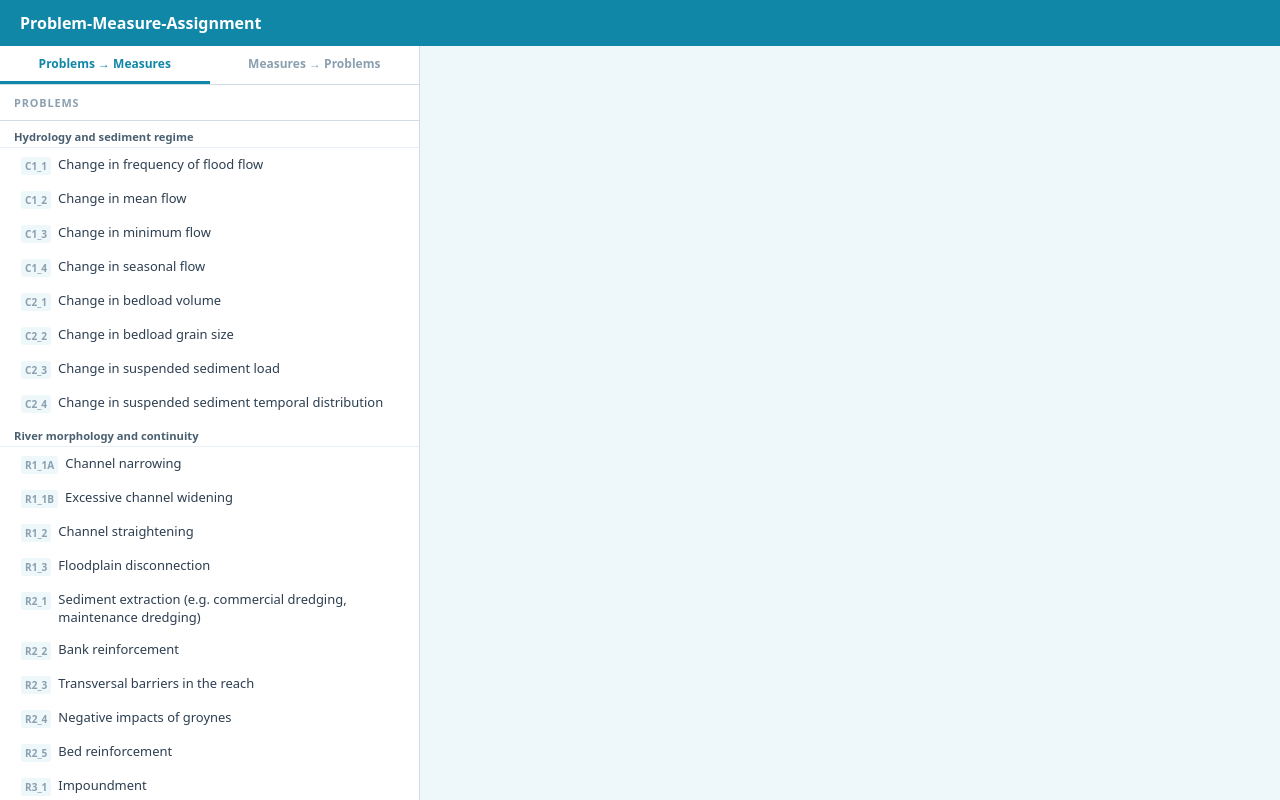
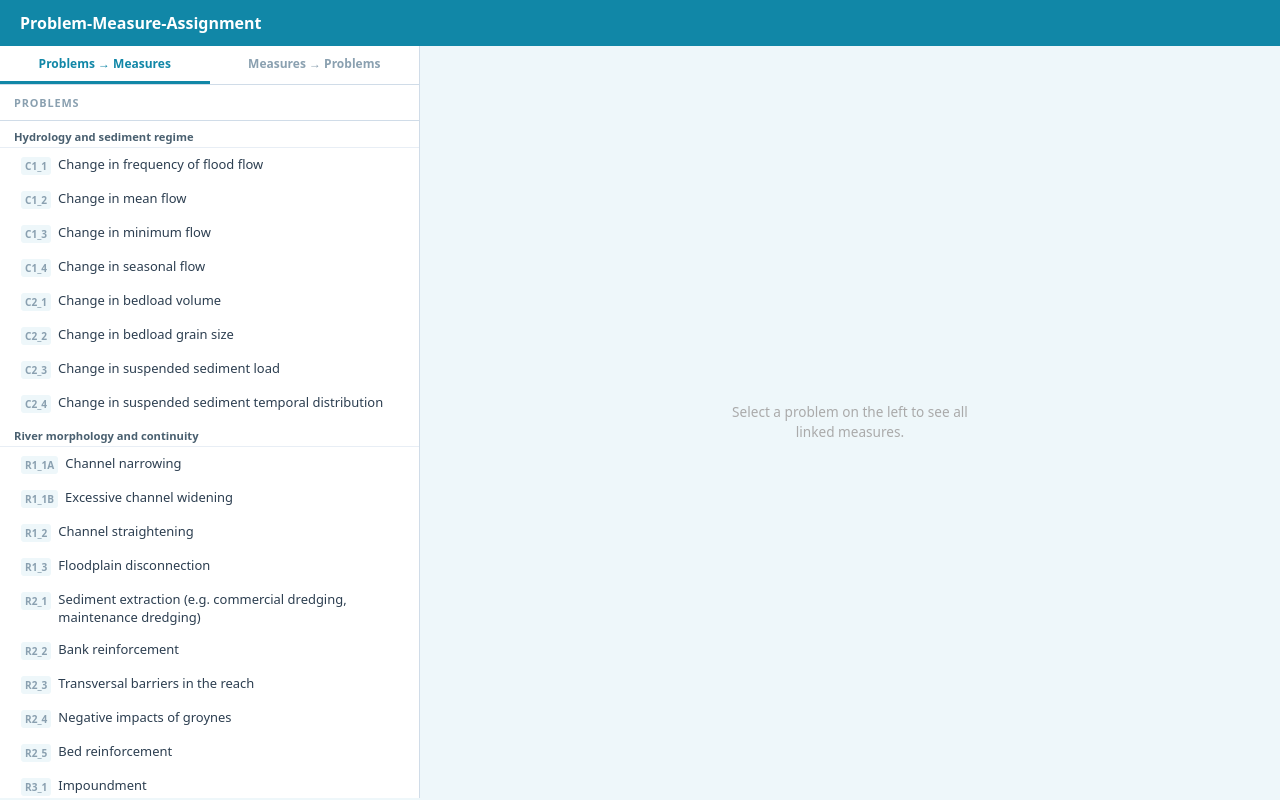
Before and after one commit to sabinaankenbrand-ctrl/Problem-Measure-Tool, a plain HTML site: page index.html in a window 1280 px wide. Shown: the top 800 px of the page. Drawn offline with Linux system fonts and the light colour scheme.

Commit message:
index.html

```diff
--- a/index.html
+++ b/index.html
@@ -25,7 +25,7 @@
   transition: all 0.15s;
 }
 .tab-btn.active { color: #1187a7; border-bottom-color: #1187a7; }
-
+.layout { display: flex; height: calc(100vh - 48px); }
   .panel-left {
     width: 420px; background: white;
     border-right: 1px solid #d0dce8;
```
